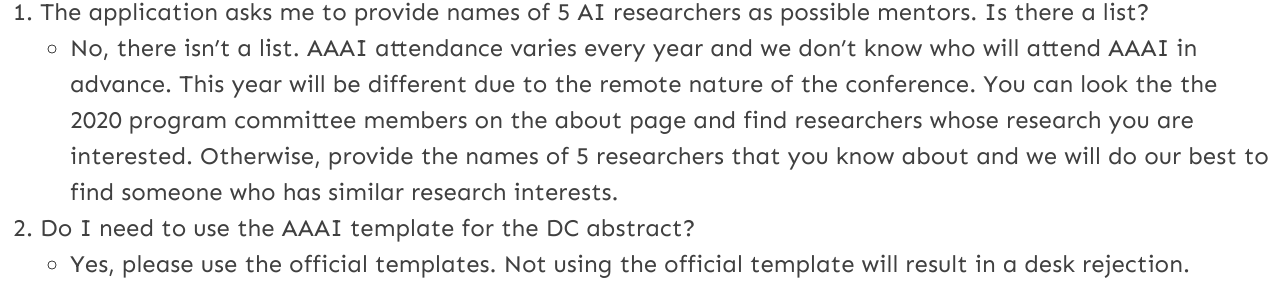
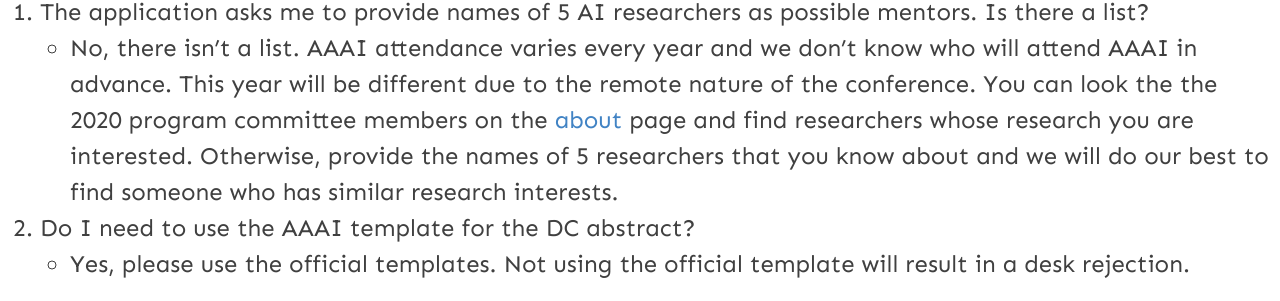
Before and after one commit to anna-reali/dc2021, a Jekyll site: the page built from _pages/faq.md, in a window 1280 px wide. Shown: the part 261-562 px from the top of the page. Built offline with Jekyll 4.4.1, drawn with Linux system fonts in a browser that asks for light colours; part of the change alters nothing that is shown.

Commit message:
Update faq.md

```diff
--- a/_pages/faq.md
+++ b/_pages/faq.md
@@ -5,6 +5,8 @@ permalink: /faq/
 ---
 
 1. The application asks me to provide names of 5 AI researchers as possible mentors. Is there a list?
-    - No, there isn't a list. AAAI attendance varies every year and we don't know who will attend AAAI in advance. This year will be different due to the remote nature of the conference. You can look the the 2020 program committee members on the about page and find researchers whose research you are interested. Otherwise, provide the names of 5 researchers that you know about and we will do our best to find someone who has similar research interests.
+    - No, there isn't a list. AAAI attendance varies every year and we don't know who will attend AAAI in advance. This year will be different due to the remote nature of the conference. You can look the the 2020 program committee members on the [about](https://aaaidc.github.io/dc2021/about/) page and find researchers whose research you are interested. Otherwise, provide the names of 5 researchers that you know about and we will do our best to find someone who has similar research interests.
+
+
 2. Do I need to use the AAAI template for the DC abstract?
     - Yes, please use the official templates. Not using the official template will result in a desk rejection.
```
